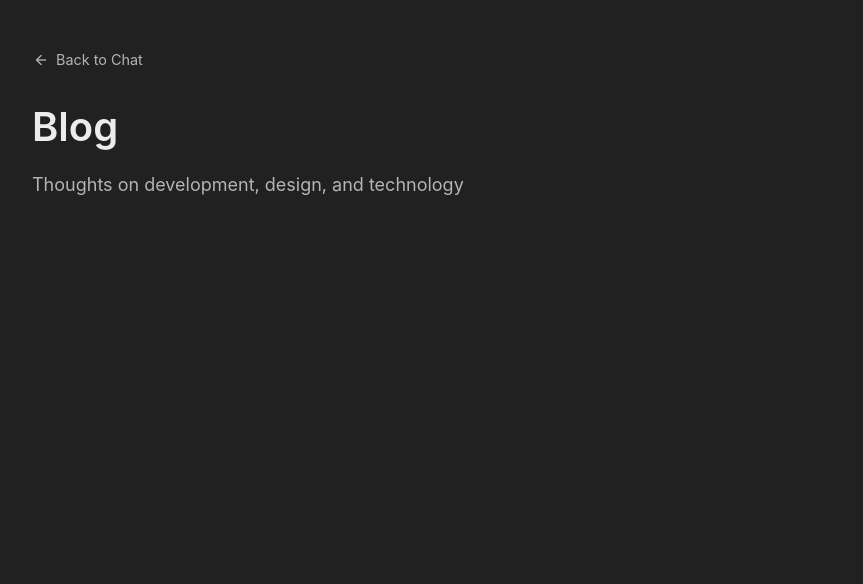
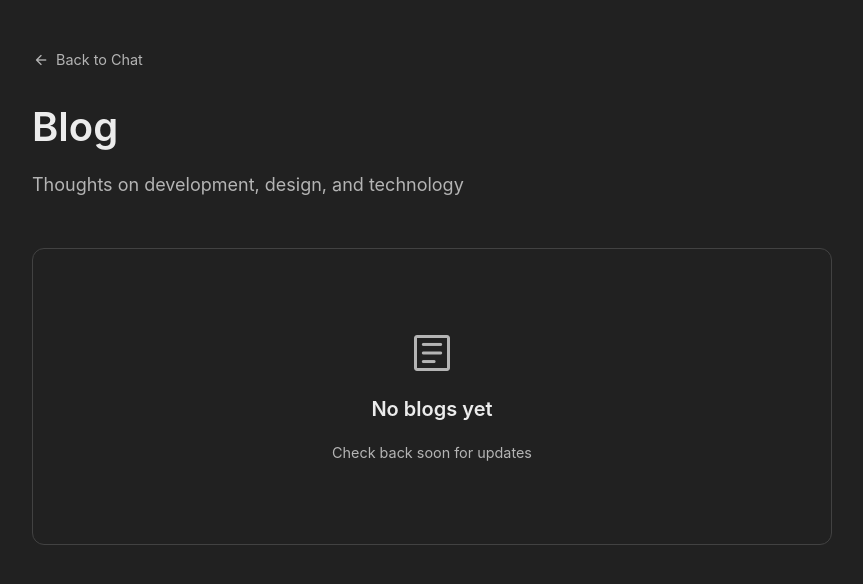
Before and after one commit to thomasboom/portfolio, a Next.js app: page /blog in a window 1280 px wide. Shown: the top 584 px of the page, without its empty margins (208-1071 px from the left). Built offline with nearby package versions, Linux system fonts and the light colour scheme.

Commit message:
Light mode and more

```diff
--- a/src/app/blog/page.tsx
+++ b/src/app/blog/page.tsx
@@ -15,7 +15,8 @@ export default function BlogPage() {
         </div>
 
         <div className="posts-grid">
-          {blogPosts.map((post) => (
+          {blogPosts.length > 0 ? (
+            blogPosts.map((post) => (
               <Link key={post.slug} href={`/blog/${post.slug}`} className="post-card">
                 <article>
                   <h2 className="post-title">{post.title}</h2>
@@ -33,7 +34,14 @@ export default function BlogPage() {
                   </div>
                 </article>
               </Link>
-          ))}
+            ))
+          ) : (
+            <div className="no-posts">
+              <span className="material-symbols-rounded">article</span>
+              <p>No blogs yet</p>
+              <span className="no-posts-subtitle">Check back soon for updates</span>
+            </div>
+          )}
         </div>
       </div>
     </div>
--- a/src/app/globals.css
+++ b/src/app/globals.css
@@ -629,6 +629,31 @@ body {
   background: var(--bg-primary);
   padding: 16px 20px;
   border-bottom: 1px solid var(--border-color);
+  display: flex;
+  align-items: center;
+  justify-content: space-between;
+}
+
+.theme-toggle-btn {
+  background: transparent;
+  border: 1px solid var(--border-color);
+  border-radius: 8px;
+  padding: 8px;
+  color: var(--text-primary);
+  cursor: pointer;
+  display: flex;
+  align-items: center;
+  justify-content: center;
+  transition: all 0.2s ease;
+}
+
+.theme-toggle-btn:hover {
+  background: var(--hover-bg);
+  border-color: var(--text-secondary);
+}
+
+.theme-toggle-btn .material-symbols-rounded {
+  font-size: 1.25rem;
 }
 
 .blog-nav-link {
@@ -763,6 +788,35 @@ body {
   color: var(--text-secondary);
   font-size: 0.8rem;
   border-radius: 12px;
+}
+
+.no-posts {
+  display: flex;
+  flex-direction: column;
+  align-items: center;
+  justify-content: center;
+  padding: 80px 20px;
+  text-align: center;
+  border: 1px solid var(--border-color);
+  border-radius: 12px;
+  gap: 16px;
+}
+
+.no-posts .material-symbols-rounded {
+  font-size: 3rem;
+  color: var(--text-secondary);
+}
+
+.no-posts p {
+  font-size: 1.25rem;
+  font-weight: 600;
+  color: var(--text-primary);
+  margin: 0;
+}
+
+.no-posts-subtitle {
+  font-size: 0.9rem;
+  color: var(--text-secondary);
 }
 
 .blog-post-page {
--- a/src/app/page.tsx
+++ b/src/app/page.tsx
@@ -30,6 +30,7 @@ export default function Home() {
   const [inputValue, setInputValue] = useState('');
   const [isTyping, setIsTyping] = useState(false);
   const [showChat, setShowChat] = useState(false);
+  const [isDarkMode, setIsDarkMode] = useState(true);
   const chatContainerRef = useRef<HTMLDivElement>(null);
   const textareaRef = useRef<HTMLTextAreaElement>(null);
 
@@ -39,7 +40,19 @@ export default function Home() {
     }
   }, [messages, isTyping]);
 
+  useEffect(() => {
+    if (isDarkMode) {
+      document.body.classList.remove('light');
+    } else {
+      document.body.classList.add('light');
+    }
+  }, [isDarkMode]);
+
   const autoResizeTextarea = () => {
+    if (textareaRef.current) {
+      textareaRef.current.style.height = 'auto';
+      textareaRef.current.style.height = `${textareaRef.current.scrollHeight}px`;
+    }
   };
 
   const handlePromptSelect = (prompt: string) => {
@@ -222,10 +235,23 @@ export default function Home() {
     }
   };
 
+  const toggleTheme = () => {
+    setIsDarkMode(prev => !prev);
+  };
+
   return (
     <div className="main-container">
       <div className="nav-header">
         <BlogLink />
+        <button
+          onClick={toggleTheme}
+          className="theme-toggle-btn"
+          aria-label="Toggle theme"
+        >
+          <span className="material-symbols-rounded">
+            {isDarkMode ? 'light_mode' : 'dark_mode'}
+          </span>
+        </button>
       </div>
 
       {!showChat ? (
```
Lines whose indentation alone changed are shown as unchanged.
